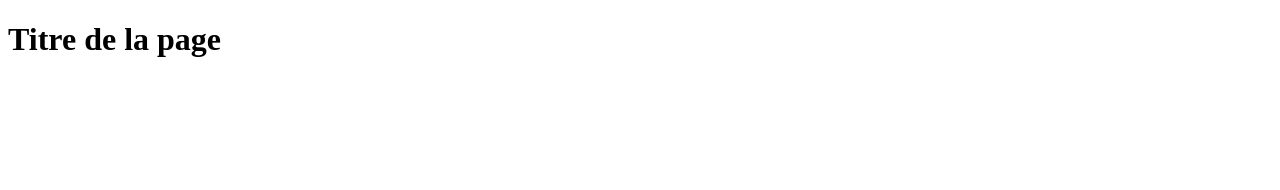
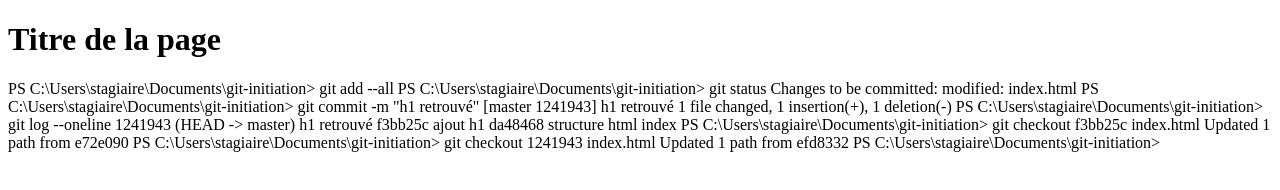
Before and after one commit to Julien-Lependu/initiation-git, a plain HTML site: page index.html in a window 1280 px wide. Drawn offline with Linux system fonts and the light colour scheme.

```diff
--- a/index.html
+++ b/index.html
@@ -9,4 +9,23 @@
 <body>
     <h1>Titre de la page</h1>
 </body>
+
+<p>PS C:\Users\stagiaire\Documents\git-initiation> git add --all
+PS C:\Users\stagiaire\Documents\git-initiation> git status
+Changes to be committed:
+        modified:   index.html
+
+PS C:\Users\stagiaire\Documents\git-initiation> git commit -m "h1 retrouvé"
+[master 1241943] h1 retrouvé
+ 1 file changed, 1 insertion(+), 1 deletion(-)
+PS C:\Users\stagiaire\Documents\git-initiation> git log --oneline
+1241943 (HEAD -> master) h1 retrouvé
+f3bb25c ajout h1
+da48468 structure html index
+PS C:\Users\stagiaire\Documents\git-initiation> git checkout f3bb25c index.html
+Updated 1 path from e72e090
+PS C:\Users\stagiaire\Documents\git-initiation> git checkout 1241943 index.html
+Updated 1 path from efd8332
+PS C:\Users\stagiaire\Documents\git-initiation>
+</p>
 </html>
```
Also changed, not shown: css/redesign.css (added).
